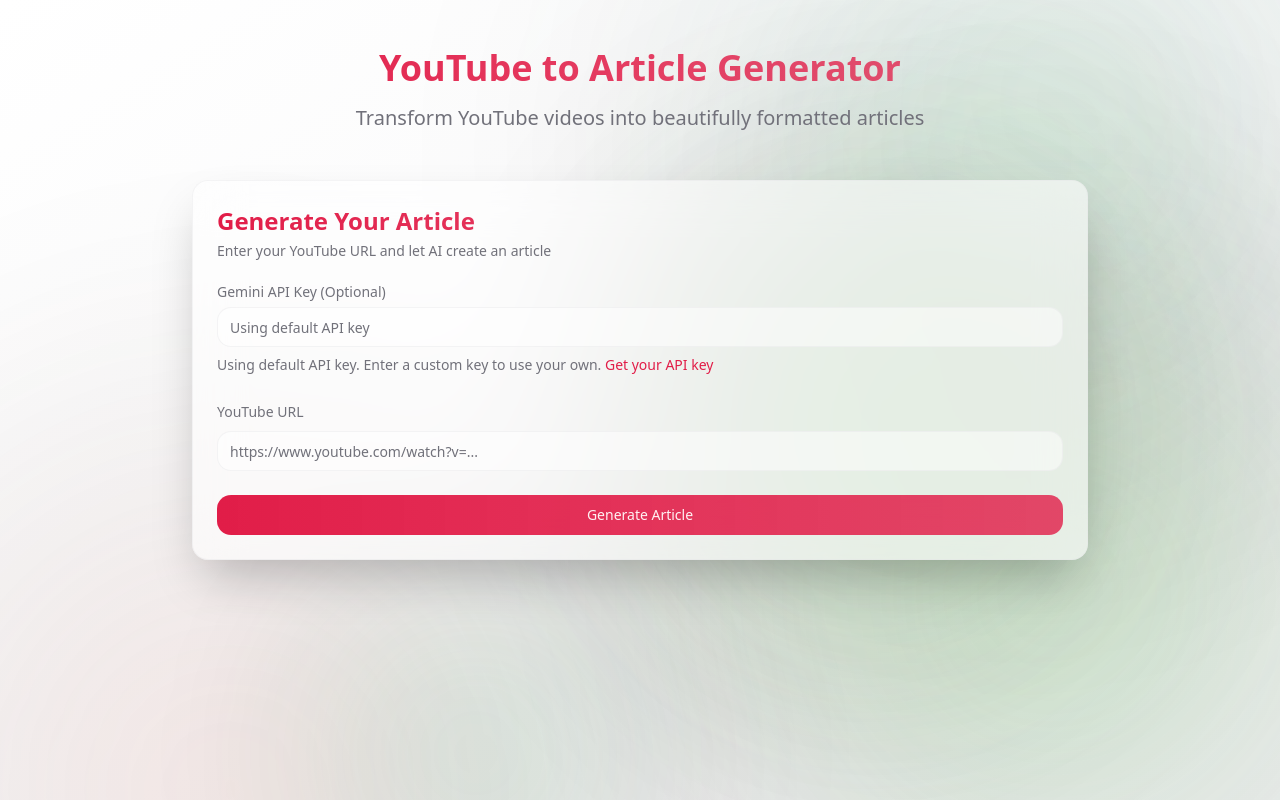
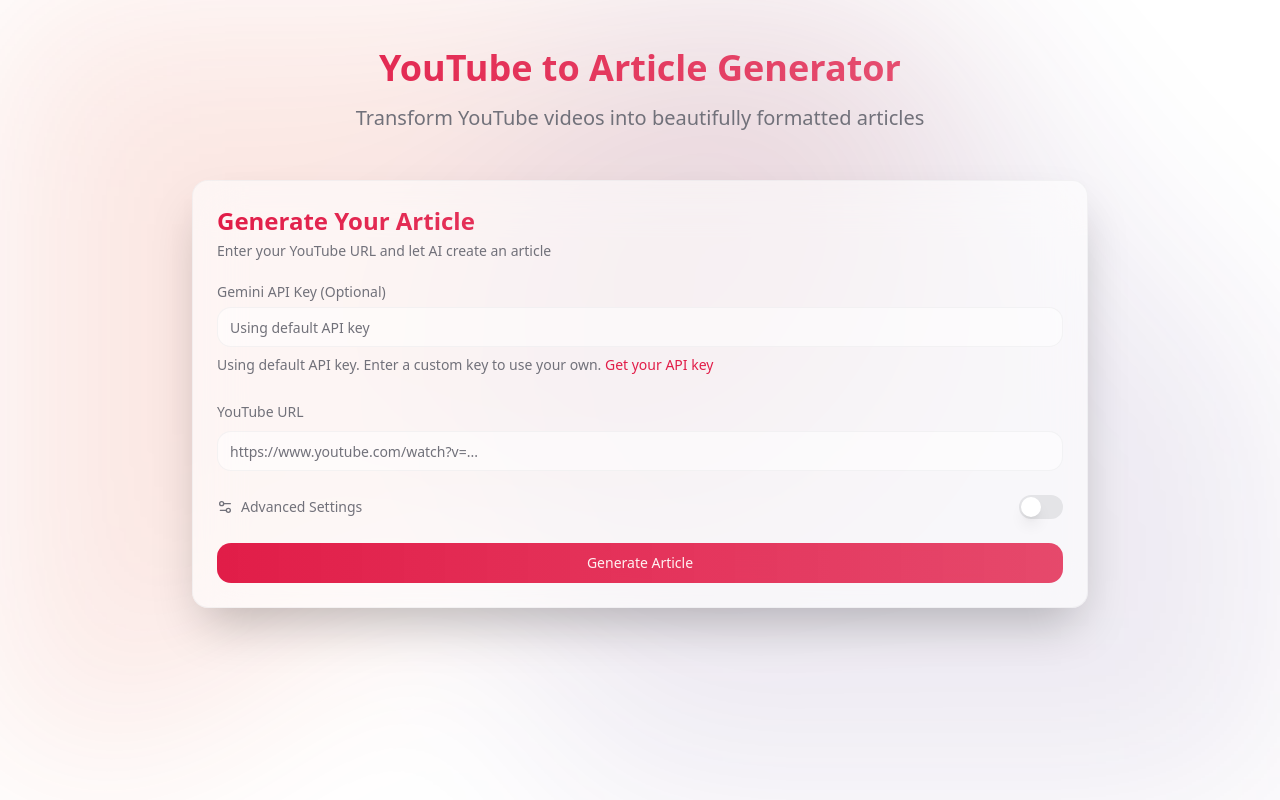
Before and after one commit to NayamAmarshe/youtube-to-article, a Next.js app: page / in a window 1280 px wide. Built offline with nearby package versions, Linux system fonts and the light colour scheme; no server answers.

Commit message:
Update package dependencies to include '@radix-ui/react-switch', refactor BlurryBackground component to use an image instead of a canvas for improved performance, and enhance YouTubeForm component with advanced settings toggle and custom prompt functionality for better user experience.

```diff
--- a/components/blurry-background.tsx
+++ b/components/blurry-background.tsx
@@ -1,101 +1,11 @@
-import { useEffect, useRef } from "react";
-
 export function BlurryBackground() {
-  const canvasRef = useRef<HTMLCanvasElement>(null);
-
-  useEffect(() => {
-    const canvas = canvasRef.current;
-    if (!canvas) return;
-
-    const ctx = canvas.getContext("2d");
-    if (!ctx) return;
-
-    // Set canvas size to window size
-    const resizeCanvas = () => {
-      canvas.width = window.innerWidth;
-      canvas.height = window.innerHeight;
-    };
-    resizeCanvas();
-    window.addEventListener("resize", resizeCanvas);
-
-    // Create shapes
-    const shapes: Array<{
-      x: number;
-      y: number;
-      size: number;
-      speedX: number;
-      speedY: number;
-      color: string;
-    }> = [];
-
-    // Generate random shapes
-    for (let i = 0; i < 8; i++) {
-      // Generate a random hue between 200 and 260 (blue-purple range)
-      const hue = Math.random() * 200 + 0;
-      shapes.push({
-        x: Math.random() * canvas.width,
-        y: Math.random() * canvas.height,
-        size: Math.random() * 400 + 200, // Larger shapes
-        speedX: (Math.random() - 0.5) * 0.3, // Slower movement
-        speedY: (Math.random() - 0.5) * 0.3,
-        color: `hsla(${hue}, 70%, 60%, ${Math.random() * 0.15 + 0.05})`, // Using HSLA for better color control
-      });
-    }
-
-    // Animation loop
-    const animate = () => {
-      ctx.clearRect(0, 0, canvas.width, canvas.height);
-
-      // Apply blur effect
-      ctx.filter = "blur(80px)";
-
-      shapes.forEach((shape) => {
-        // Update position
-        shape.x += shape.speedX;
-        shape.y += shape.speedY;
-
-        // Bounce off edges
-        if (shape.x < 0 || shape.x > canvas.width) shape.speedX *= -1;
-        if (shape.y < 0 || shape.y > canvas.height) shape.speedY *= -1;
-
-        // Draw shape with gradient
-        const gradient = ctx.createRadialGradient(
-          shape.x,
-          shape.y,
-          0,
-          shape.x,
-          shape.y,
-          shape.size
-        );
-        gradient.addColorStop(0, shape.color);
-        gradient.addColorStop(1, "transparent");
-
-        ctx.beginPath();
-        ctx.arc(shape.x, shape.y, shape.size, 0, Math.PI * 2);
-        ctx.fillStyle = gradient;
-        ctx.fill();
-      });
-
-      // Reset filter
-      ctx.filter = "none";
-
-      requestAnimationFrame(animate);
-    };
-
-    animate();
-
-    return () => {
-      window.removeEventListener("resize", resizeCanvas);
-    };
-  }, []);
-
   return (
-    <canvas
-      ref={canvasRef}
-      className="fixed inset-0 -z-10 h-full w-full"
-      style={{
-        background: "linear-gradient(to bottom right, hsl(var(--background)), hsl(var(--muted)))",
-      }}
+    // eslint-disable-next-line @next/next/no-img-element
+    <img
+      id="background"
+      src="/background.svg"
+      alt=""
+      className="fixed object-cover top-0 left-0 w-full h-full -z-[1] blur-[100px] opacity-30"
     />
   );
 }
--- /dev/null
+++ b/components/ui/switch.tsx
@@ -0,0 +1,28 @@
+"use client";
+
+import * as React from "react";
+import * as SwitchPrimitives from "@radix-ui/react-switch";
+
+import { cn } from "@/lib/utils";
+
+const Switch = React.forwardRef<
+  React.ElementRef<typeof SwitchPrimitives.Root>,
+  React.ComponentPropsWithoutRef<typeof SwitchPrimitives.Root>
+>(({ className, ...props }, ref) => (
+  <SwitchPrimitives.Root
+    className={cn(
+      "peer inline-flex h-6 w-11 shrink-0 cursor-pointer items-center rounded-full border-2 border-transparent transition-colors focus-visible:outline-none focus-visible:ring-2 focus-visible:ring-ring focus-visible:ring-offset-2 focus-visible:ring-offset-background disabled:cursor-not-allowed disabled:opacity-50 data-[state=checked]:bg-primary data-[state=unchecked]:bg-input",
+      className
+    )}
+    {...props}
+    ref={ref}>
+    <SwitchPrimitives.Thumb
+      className={cn(
+        "pointer-events-none block h-5 w-5 rounded-full bg-background shadow-lg ring-0 transition-transform data-[state=checked]:translate-x-5 data-[state=unchecked]:translate-x-0"
+      )}
+    />
+  </SwitchPrimitives.Root>
+));
+Switch.displayName = SwitchPrimitives.Root.displayName;
+
+export { Switch };
--- /dev/null
+++ b/components/ui/textarea.tsx
@@ -0,0 +1,21 @@
+import * as React from "react";
+
+import { cn } from "@/lib/utils";
+
+const Textarea = React.forwardRef<HTMLTextAreaElement, React.ComponentProps<"textarea">>(
+  ({ className, ...props }, ref) => {
+    return (
+      <textarea
+        className={cn(
+          "flex min-h-[80px] w-full rounded-md border border-input bg-background px-3 py-2 text-base ring-offset-background placeholder:text-muted-foreground focus-visible:outline-none focus-visible:ring-2 focus-visible:ring-ring focus-visible:ring-offset-2 disabled:cursor-not-allowed disabled:opacity-50 md:text-sm",
+          className
+        )}
+        ref={ref}
+        {...props}
+      />
+    );
+  }
+);
+Textarea.displayName = "Textarea";
+
+export { Textarea };
--- a/components/youtube-form.tsx
+++ b/components/youtube-form.tsx
@@ -8,10 +8,18 @@
 import { GoogleGenerativeAI } from "@google/generative-ai";
 import ReactMarkdown from "react-markdown";
 import remarkGfm from "remark-gfm";
-import { AlertCircleIcon, CopyIcon, DownloadCloudIcon, Loader2Icon } from "lucide-react";
+import {
+  AlertCircleIcon,
+  CopyIcon,
+  DownloadCloudIcon,
+  Loader2Icon,
+  Settings2Icon,
+} from "lucide-react";
 import { Alert, AlertDescription, AlertTitle } from "./ui/alert";
 import { BlurryBackground } from "./blurry-background";
 import { toast } from "sonner";
+import { Switch } from "./ui/switch";
+import { Textarea } from "./ui/textarea";
 
 interface CaptionTrack {
   languageCode: string;
@@ -25,7 +33,10 @@
   const [article, setArticle] = useState("");
   const [error, setError] = useState("");
   const [isUsingDefaultKey, setIsUsingDefaultKey] = useState(true);
+  const [showAdvanced, setShowAdvanced] = useState(false);
+  const [customPrompt, setCustomPrompt] = useState("");
   const defaultKey = process.env.NEXT_PUBLIC_GEMINI_API_KEY || "";
+  const defaultPrompt = `Convert the following lecture transcript into a well-structured article in markdown format. The transcript is a lecture on a specific topic and might have some technical terms and jargon that are not transcribed correctly, so make sure you understand the context and automatically add the correct terms. Include headings, subheadings, and proper formatting. Make sure to include all the details and information from the transcript:\n\n{transcript}.`;
 
   useEffect(() => {
     // Load API key from localStorage on mount
@@ -117,7 +128,9 @@
       // Generate article using Gemini
       const genAI = new GoogleGenerativeAI(keyToUse.trim());
       const model = genAI.getGenerativeModel({ model: "gemini-2.0-flash" });
-      const prompt = `Convert the following lecture transcript into a well-structured article in markdown format. The transcript is a lecture on a specific topic and might have some technical terms and jargon that are not transcribed correctly, so make sure you understand the context and automatically add the correct terms. Include headings, subheadings, and proper formatting. Make sure to include all the details and information from the transcript:\n\n${transcript}.`;
+      const prompt = showAdvanced
+        ? customPrompt.replace("{transcript}", transcript)
+        : defaultPrompt.replace("{transcript}", transcript);
 
       const result = await model.generateContent(prompt);
       const generatedArticle = result.response.text();
@@ -239,6 +252,42 @@
                   aria-label="YouTube URL"
                 />
               </div>
+              <div className="space-y-2">
+                <div className="flex items-center justify-between">
+                  <Label
+                    htmlFor="advanced-toggle"
+                    className="text-muted-foreground flex items-center gap-2">
+                    <Settings2Icon className="w-4 h-4" />
+                    Advanced Settings
+                  </Label>
+                  <Switch
+                    id="advanced-toggle"
+                    checked={showAdvanced}
+                    onCheckedChange={setShowAdvanced}
+                    aria-label="Toggle advanced settings"
+                  />
+                </div>
+                {showAdvanced && (
+                  <div className="space-y-2">
+                    <Label htmlFor="custom-prompt" className="text-muted-foreground">
+                      Custom Prompt
+                    </Label>
+                    <Textarea
+                      id="custom-prompt"
+                      className="bg-background/50 border-border/40 focus:ring-primary/20 min-h-[100px]"
+                      placeholder={defaultPrompt}
+                      value={customPrompt}
+                      onChange={(e: React.ChangeEvent<HTMLTextAreaElement>) =>
+                        setCustomPrompt(e.target.value)
+                      }
+                      aria-label="Custom prompt"
+                    />
+                    <p className="text-sm text-muted-foreground">
+                      Use {"{transcript}"} to insert the video transcript in your prompt
+                    </p>
+                  </div>
+                )}
+              </div>
               <Button
                 type="submit"
                 disabled={isLoading}
--- a/package.json
+++ b/package.json
@@ -13,6 +13,7 @@
     "@radix-ui/react-dialog": "^1.1.7",
     "@radix-ui/react-label": "^2.1.3",
     "@radix-ui/react-slot": "^1.2.0",
+    "@radix-ui/react-switch": "^1.1.4",
     "@radix-ui/react-toast": "^1.2.7",
     "@suejon/youtube-subtitles": "^0.4.2",
     "class-variance-authority": "^0.7.1",
```
Also changed, not shown: public/background.svg (added), 1 other file (tests, documents, lock files or other folders).
